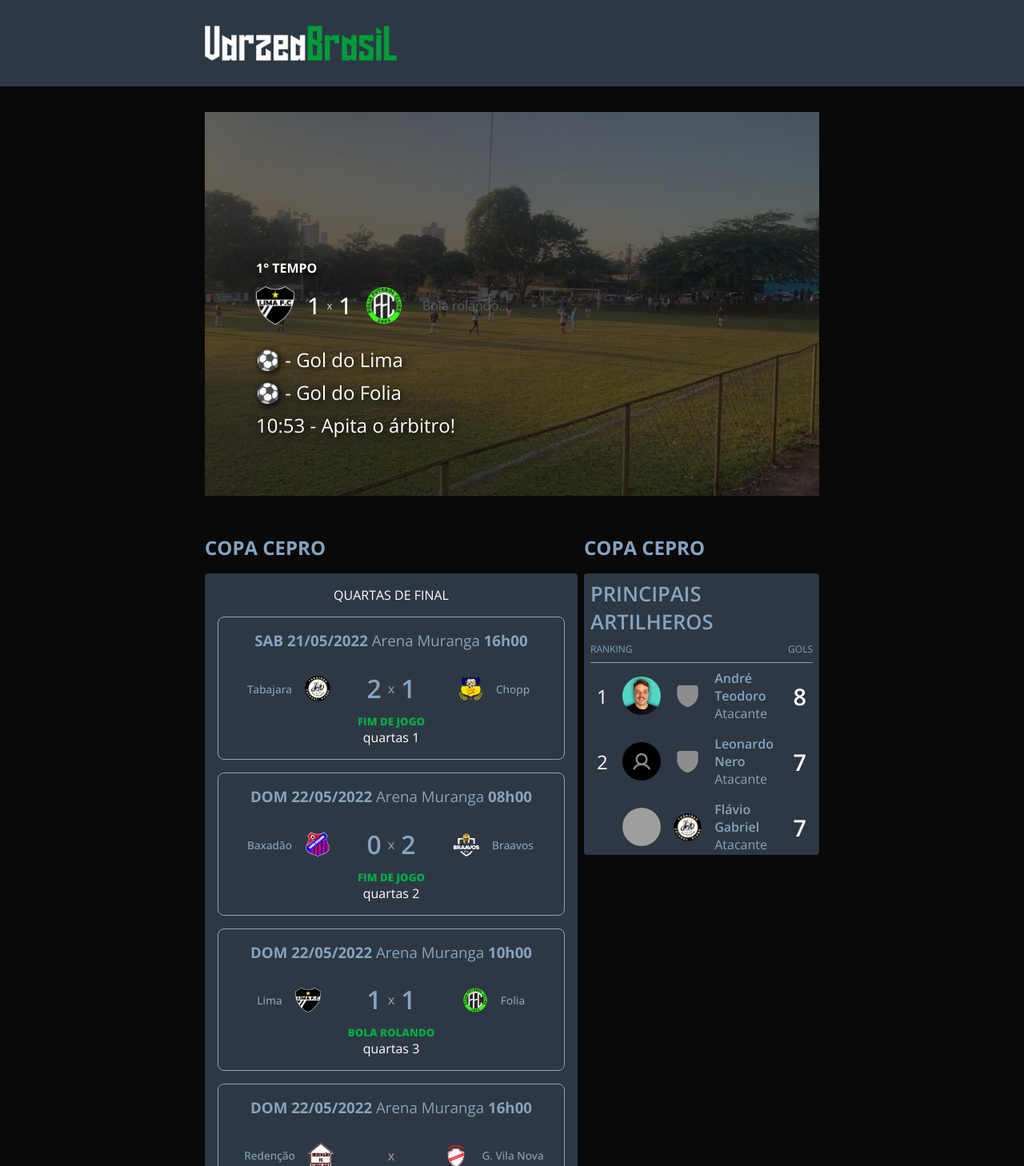
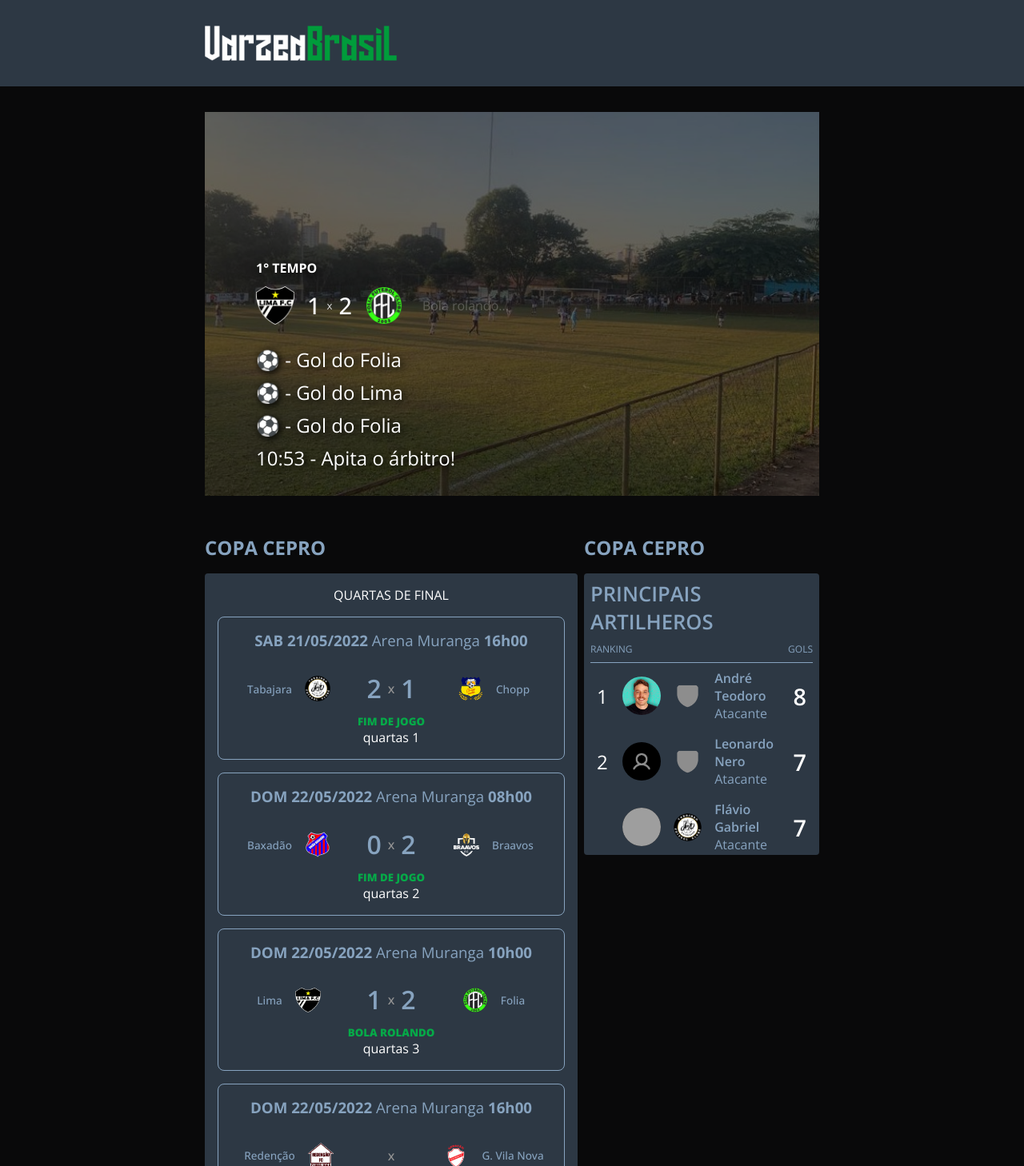
Before and after one commit to edgaregidio/varzeabrasil-app, a React (Vite) app in the folder web/: page / in a window 1280 px wide. Shown: the top 1458 px of the page at 80% size. Built offline with nearby package versions, Linux system fonts and the light colour scheme; grey boxes are pictures that could not be loaded.

Commit message:
correctiom

```diff
--- a/web/src/components/QuarterFinals/index.jsx
+++ b/web/src/components/QuarterFinals/index.jsx
@@ -45,7 +45,7 @@
         nameA={'Lima'}
         teamA={Lima}
         resultA={'1'}
-        resultB={'1'}
+        resultB={'2'}
         nameB={'Folia'}
         teamB={Folia}
         live={'Bola rolando '}
--- a/web/src/pages/Main/index.jsx
+++ b/web/src/pages/Main/index.jsx
@@ -23,7 +23,7 @@
               <img src={Lima} alt="Tabajara" />
               <h5 className="scoreboard-x">
                 <span className="scoreboard">1</span>x
-                <span className="scoreboard">1</span>
+                <span className="scoreboard">2</span>
               </h5>
               <img src={Folia} alt="Chopp" />
               <h4 className="textFlashes">Bola rolando...</h4>
@@ -42,6 +42,7 @@
             {/* <p className="game-details">Fim do primeuro tempo</p> */}
             {/* <p className="game-details">🟥 - Expulsos </p> */}
             {/* <p className="game-details">🟨 - Cartão amarelo  </p> */}
+            <p className="game-details">⚽ - Gol do Folia </p>
             <p className="game-details">⚽ - Gol do Lima </p>
             <p className="game-details">⚽ - Gol do Folia </p>
             <p className="game-details">10:53 - Apita o árbitro!</p>
```
